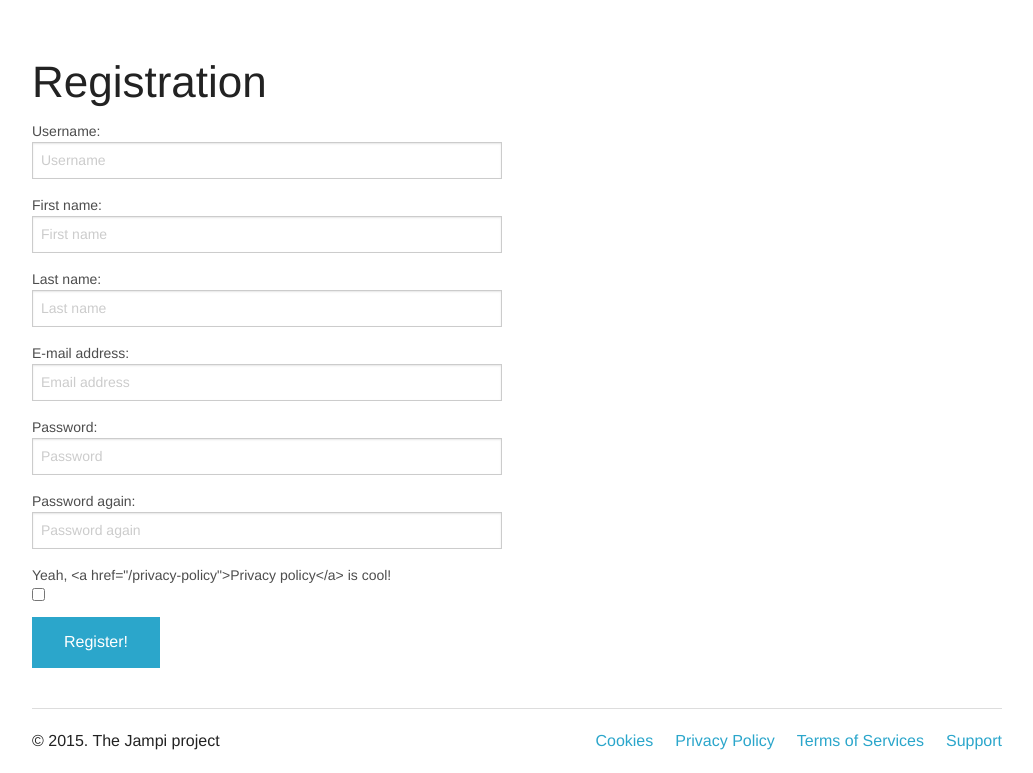
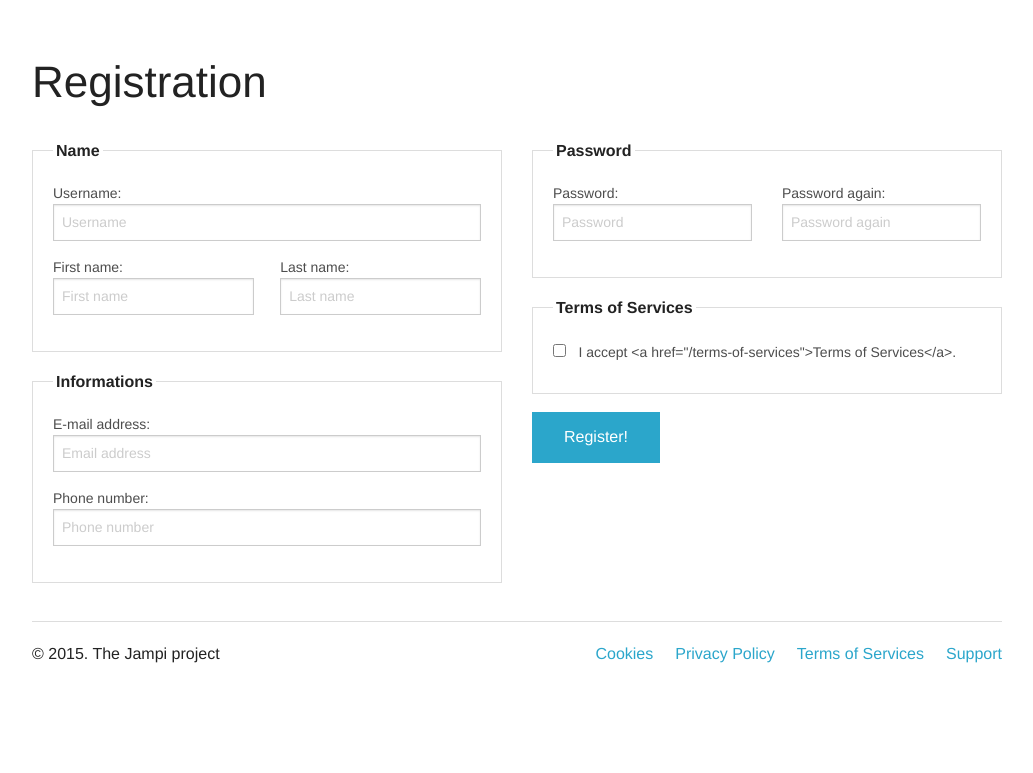
Before and after one commit to jampi/jampi-dashboard, a Flask app: page /auth/register in a window 1280 px wide. Shown: the part 45-818 px from the top of the page, without its empty margins (123-1156 px from the left). After the commit the page ends 708 px from the top, so only its background shows below. Run offline with Flask 2, Linux system fonts and the light colour scheme.

Commit message:
Fancy registration form

```diff
--- a/forms.py
+++ b/forms.py
@@ -2,7 +2,7 @@ from flask.ext.wtf import Form
 from wtforms import validators
 from wtforms.fields.html5 import EmailField
 from wtforms.fields import TextAreaField, BooleanField, StringField, \
-    PasswordField, SubmitField
+    IntegerField, PasswordField, SubmitField
 
 
 class SupportForm(Form):
@@ -28,9 +28,10 @@ class RegistrationForm(Form):
     first_name = StringField('First name: ', [validators.DataRequired()])
     last_name = StringField('Last name: ', [validators.DataRequired()])
     email = EmailField('E-mail address: ', [validators.DataRequired()])
+    phone_number = IntegerField('Phone number: ', [validators.DataRequired()])
     password = PasswordField('Password: ', [validators.DataRequired()])
     password2 = PasswordField('Password again: ', [validators.DataRequired()])
     accept = BooleanField(
-        'Yeah, <a href="/privacy-policy">Privacy policy</a> is cool! ',
+        'I accept <a href="/terms-of-services">Terms of Services</a>.',
         [validators.DataRequired()])
     submit = SubmitField('Register!')
--- a/templates/auth/register.html
+++ b/templates/auth/register.html
@@ -2,42 +2,68 @@
 {% block content %}
 <div class="large-12 columns">
   <div class="row">
+    <div class="large-12 columns">
+      <h1>Registration</h1>
+    </div>
+  </div>
+  <div class="row">
     <div class="large-6 columns">
-      <h1>Registration</h1>
       <form action="/auth/register" method="post">
         {{ form_register.hidden_tag() }}
-
+        <fieldset>
+          <legend>Name</legend>
           <label>{{ form_register.username.label }}
             {{ form_register.username(placeholder="Username") }}
           </lable>
 
+          <div class="row">
+            <div class="large-6 columns">
             <label>{{ form_register.first_name.label }}
               {{ form_register.first_name(placeholder="First name") }}
             </label>
-
+            </div>
+            <div class="large-6 columns">
               <label>{{ form_register.last_name.label }}
                 {{ form_register.last_name(placeholder="Last name") }}
               </label>
+            </div>
+          </div>
+        </fieldset>
 
+        <fieldset>
+          <legend>Informations</legend>
           <label>{{ form_register.email.label }}
             {{ form_register.email(placeholder="Email address") }}
           </label>
-
+          <label>{{ form_register.phone_number.label }}
+            {{ form_register.phone_number(placeholder="Phone number") }}
+          </label>
+        </fieldset>
+    </div>
+    <div class="large-6 columns">
+      <fieldset>
+        <legend>Password</legend>
+        <div class="row">
+          <div class="large-6 columns">
             <label>{{ form_register.password.label }}
               {{ form_register.password(placeholder="Password") }}
             </label>
-
+          </div>
+          <div class="large-6 columns">
             <label>{{ form_register.password2.label }}
               {{ form_register.password2(placeholder="Password again") }}
             </label>
+          </div>
+        </div>
+      </fieldset>
 
-          <label>{{ form_register.accept.label }}
-            {{ form_register.accept }}
-          </label>
+      <fieldset>
+        <legend>Terms of Services</legend>
+        {{ form_register.accept }} {{ form_register.accept.label }}
+      </fieldset>
 
       {{ form_register.submit(class="button") }}
     </form>
   </div>
 </div>
-</div>
 {% endblock %}
```
Lines whose indentation alone changed are shown as unchanged.
